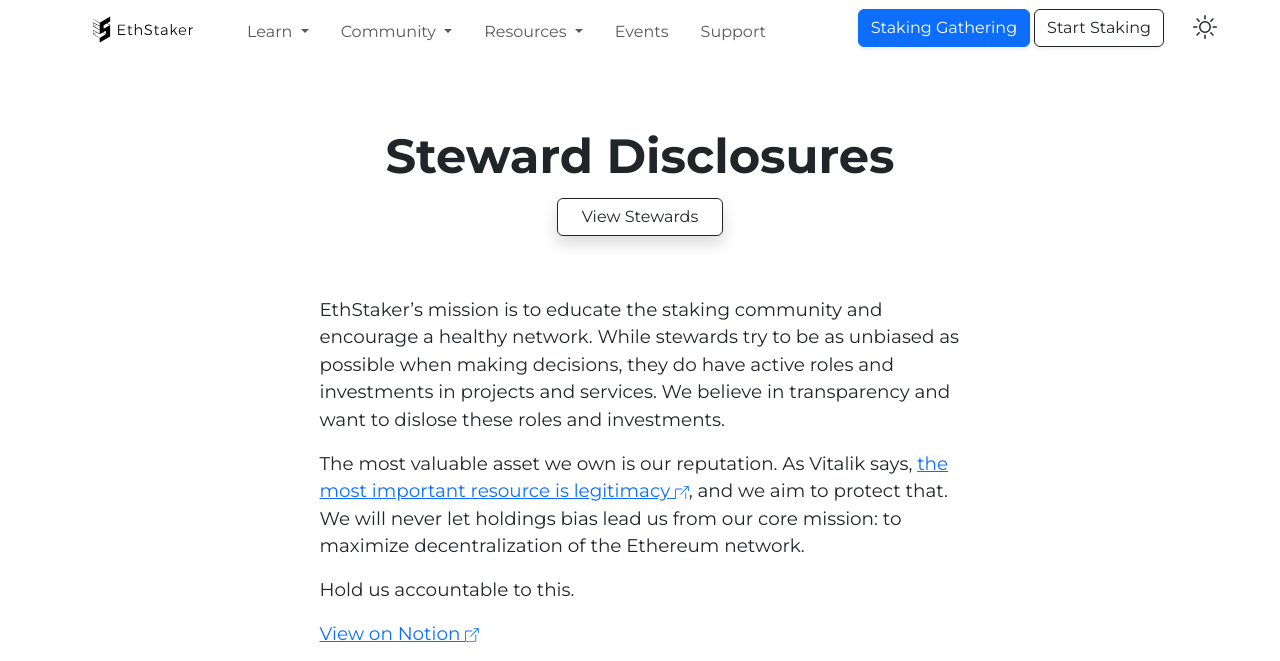
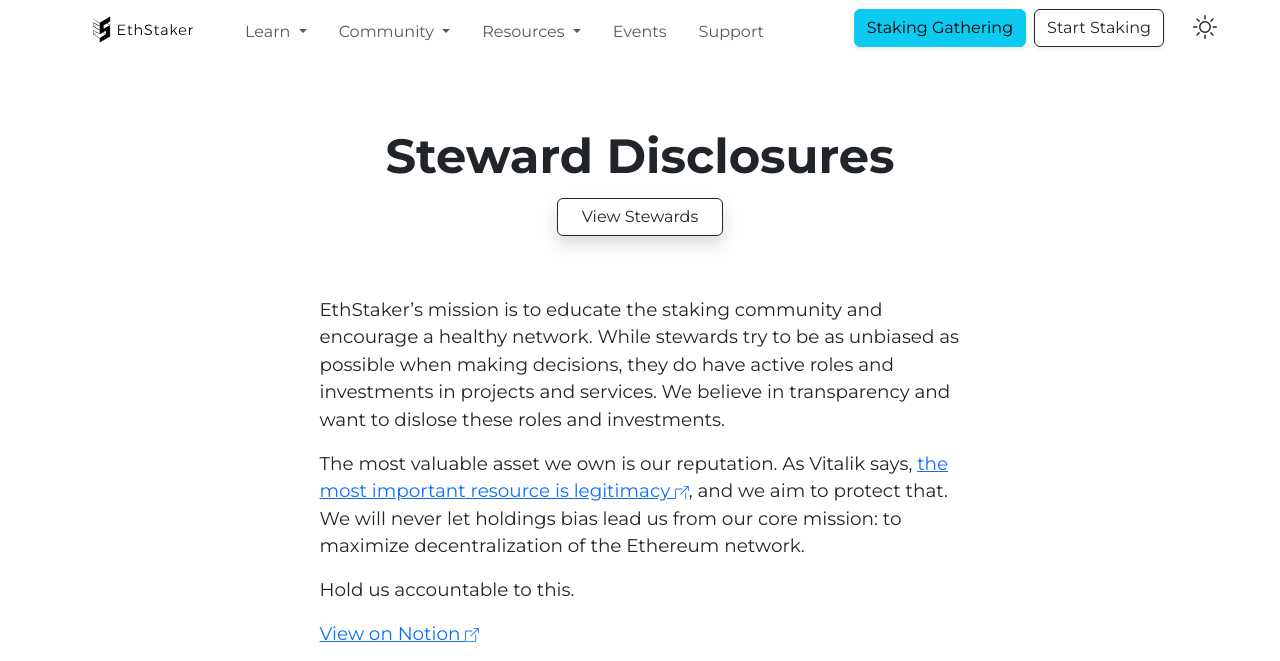
Before and after one commit to eth-educators/website, a Jekyll site: the page built from disclosures.md, in a window 1280 px wide. Shown: the top 661 px of the page. Built offline with Jekyll 4.4.1, drawn with Linux system fonts in a browser that asks for light colours; grey boxes are pictures that could not be loaded.

Commit message:
adjust button padding/color

```diff
--- a/_includes/partials/components/nav.html
+++ b/_includes/partials/components/nav.html
@@ -66,7 +66,7 @@
         </li>
       </ul>
       <form class="d-flex mb-auto" role="search">
-        <a class="btn btn-primary shadow-sm me-1" href="/staking-gathering-2023">Staking Gathering</a>
+        <a class="btn btn-info shadow-sm me-2" href="/staking-gathering-2023">Staking Gathering</a>
         <a class="btn btn-outline-dark shadow-sm" href="/staking">Start Staking</a>
         {% include partials/components/dark-mode-toggle.html %}
       </form>
```
